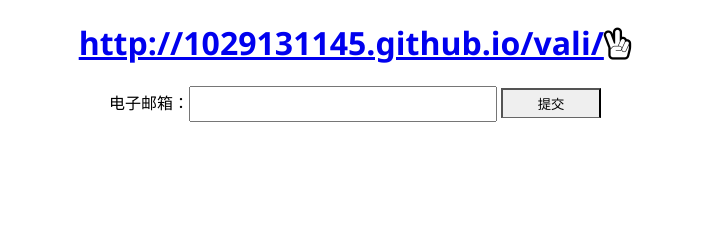
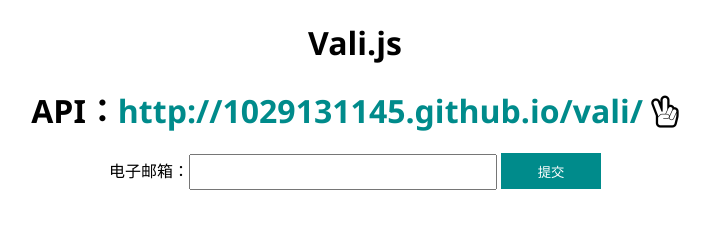
Before and after one commit to 1029131145/vali, a website: page index.html in a window 1280 px wide. Shown: the whole page, without its empty margins (285-995 px from the left). Drawn offline with Linux system fonts and the light colour scheme.

Commit message:
2016-01-19 10:49:13
2016-01-19 10:49:13

```diff
--- a/index.html
+++ b/index.html
@@ -6,24 +6,27 @@
 
     <script type="text/javascript" src="js/jquery-1.8.3.min.js"></script>
     <link rel="stylesheet" href="css/vali.css" type="text/css">
-    <script type="text/javascript" src="js/vali.min.js"></script>
+    <script type="text/javascript" src="js/vali.js"></script>
 
 
     <style type="text/css">
         input{width: 300px;height: 30px}
         *{font-family: "Segoe UI", "Lucida Grande", Helvetica, Arial, "Microsoft YaHei", FreeSans, Arimo, "Droid Sans", "wenquanyi micro hei", "Hiragino Sans GB", "Hiragino Sans GB W3", FontAwesome, sans-serif}
         button{
-            height: 30px;
+            height: 36px;
             width: 100px;
-            border-bottom: 1px solid #666;
+            border: 1px solid darkcyan;
+            background-color: darkcyan;
+            color: #fff;
+            cursor: pointer;
         }
     </style>
 
 </head>
 <body style="text-align: center">
-
+<h1>Vali.js</h1>
 <h1>
-    <a href="http://1029131145.github.io/vali/">http://1029131145.github.io/vali/</a><i class="fa fa-hand-peace-o"></i>
+    API：<a style="text-decoration: none;color: darkcyan;" href="http://1029131145.github.io/vali/">http://1029131145.github.io/vali/</a> <i class="fa fa-hand-peace-o"></i>
 </h1>
 
 
@@ -36,10 +39,8 @@
     </button>
 
 </form>
-
-
 <script type="text/javascript">
-    $("#form").vali();
+    $(".form").vali();
 </script>
 
 </body>
```
